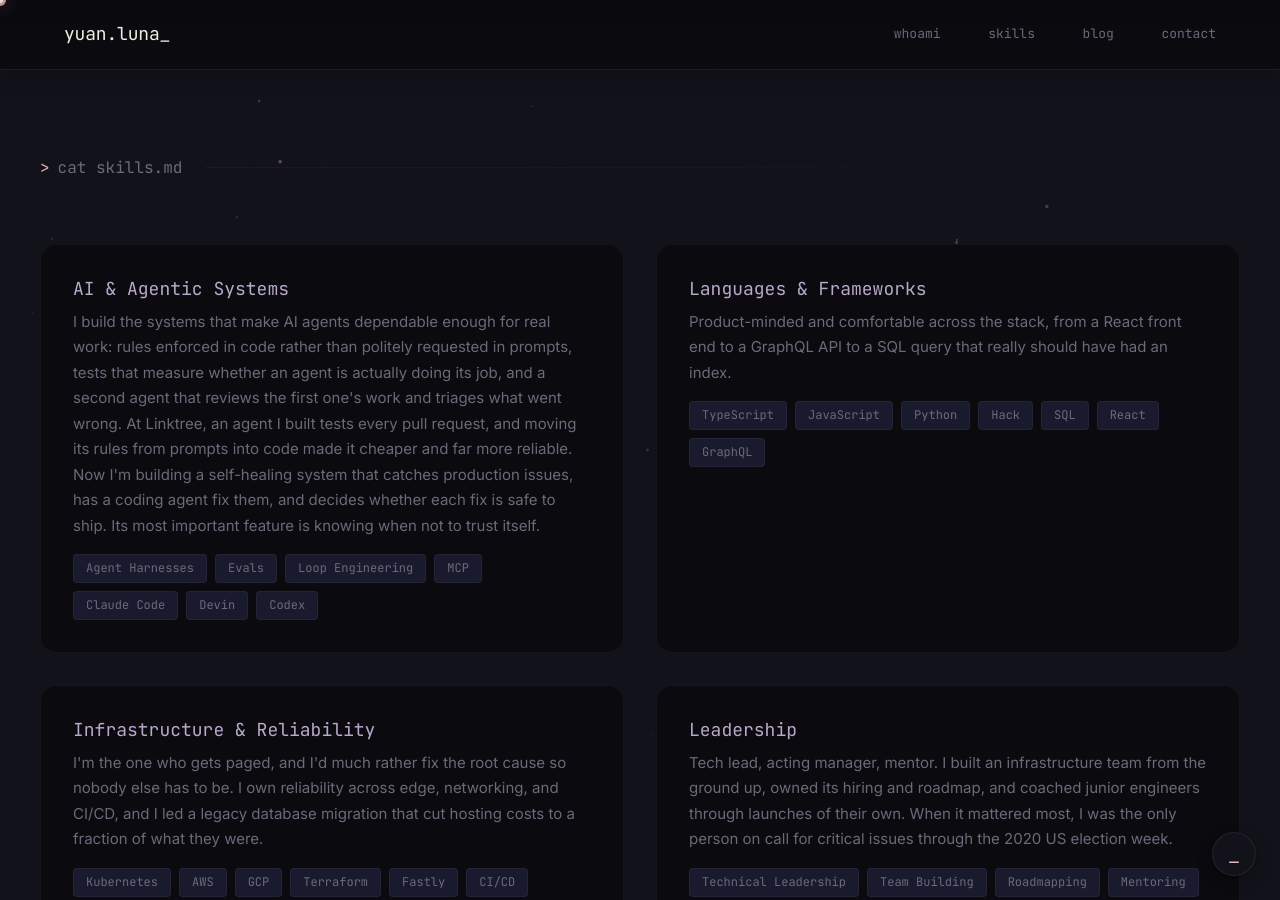
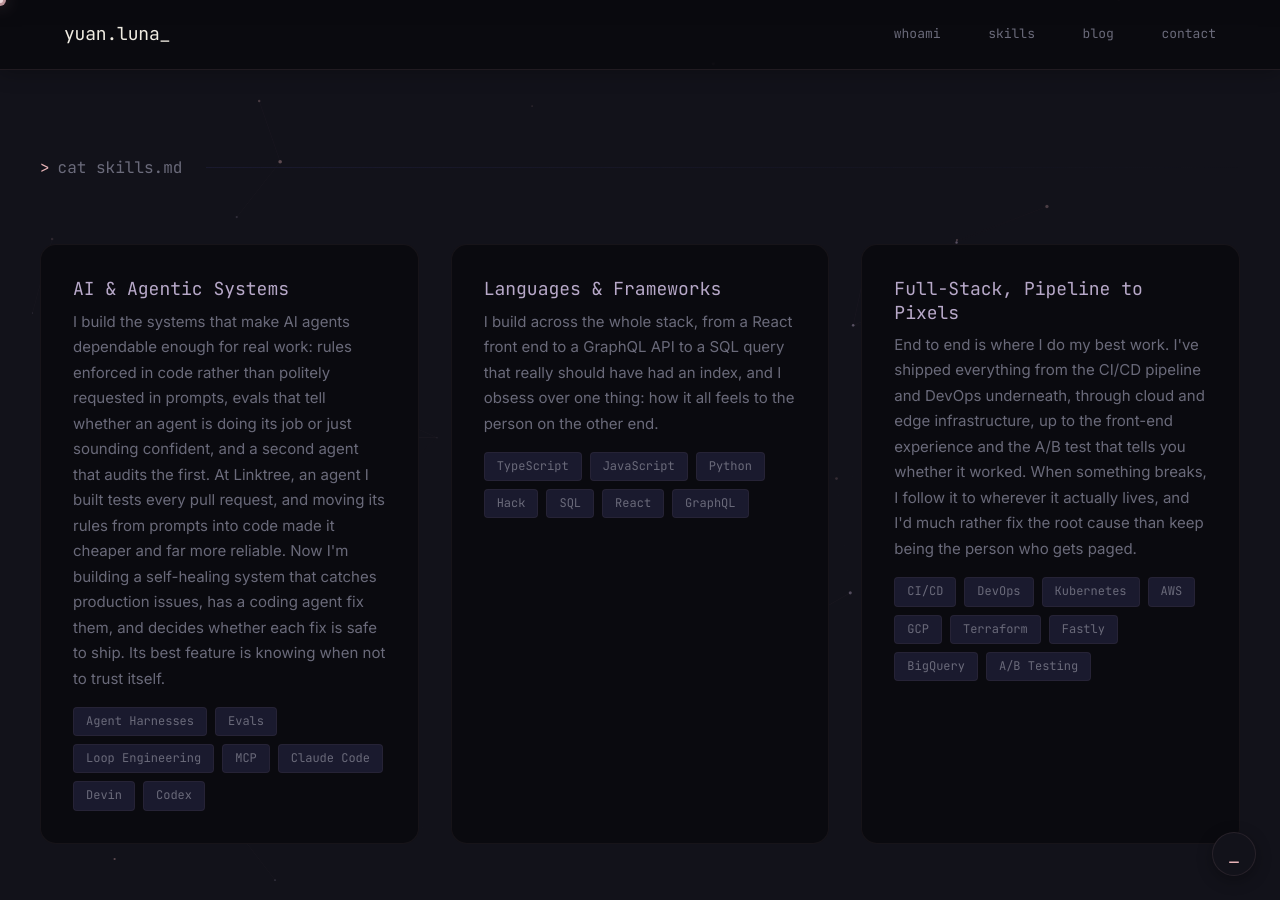
Before and after one commit to YuanFengLuna/yuanfengluna.github.io, a Jekyll site: the page built from index.markdown, in a window 1280 px wide and 900 px high, scrolled down 1569 px. Built offline with Jekyll 4.4.1, drawn with Linux system fonts in a browser that asks for light colours; some of the changed text lies outside the part shown.

Commit message:
feat: flashier skills copy, replace leadership with full-stack card
Co-Authored-By: Claude Sonnet 5 <noreply@anthropic.com>

```diff
--- a/assets/css/main.css
+++ b/assets/css/main.css
@@ -480,7 +480,7 @@ nav {
     max-width: var(--max-width);
     margin: 0 auto;
     display: grid;
-    grid-template-columns: repeat(auto-fit, minmax(420px, 1fr));
+    grid-template-columns: repeat(auto-fit, minmax(300px, 1fr));
     gap: var(--space-lg);
 }
 
--- a/assets/js/terminal.js
+++ b/assets/js/terminal.js
@@ -168,11 +168,8 @@
             writeLine('## Languages & Frameworks', 'info');
             writeLine('TypeScript, JavaScript, Python, Hack, SQL, React, GraphQL', 'muted');
             writeLine('', 'info');
-            writeLine('## Infrastructure & Reliability', 'info');
-            writeLine('Kubernetes, AWS, GCP, Terraform, Fastly, CI/CD', 'muted');
-            writeLine('', 'info');
-            writeLine('## Leadership', 'info');
-            writeLine('Tech lead, team building (0 to 7), mentoring', 'muted');
+            writeLine('## Full-Stack, Pipeline to Pixels', 'info');
+            writeLine('CI/CD, DevOps, Kubernetes, AWS, GCP, Fastly, A/B testing', 'muted');
         },
 
         'ping yuan': function () {
--- a/index.markdown
+++ b/index.markdown
@@ -72,7 +72,7 @@ layout: home
     <div class="skills-grid">
       <div class="skill-card reveal">
         <h3>AI &amp; Agentic Systems</h3>
-        <p>I build the systems that make AI agents dependable enough for real work: rules enforced in code rather than politely requested in prompts, tests that measure whether an agent is actually doing its job, and a second agent that reviews the first one's work and triages what went wrong. At Linktree, an agent I built tests every pull request, and moving its rules from prompts into code made it cheaper and far more reliable. Now I'm building a self-healing system that catches production issues, has a coding agent fix them, and decides whether each fix is safe to ship. Its most important feature is knowing when not to trust itself.</p>
+        <p>I build the systems that make AI agents dependable enough for real work: rules enforced in code rather than politely requested in prompts, evals that tell whether an agent is doing its job or just sounding confident, and a second agent that audits the first. At Linktree, an agent I built tests every pull request, and moving its rules from prompts into code made it cheaper and far more reliable. Now I'm building a self-healing system that catches production issues, has a coding agent fix them, and decides whether each fix is safe to ship. Its best feature is knowing when not to trust itself.</p>
         <div class="tech-tags">
           <span class="tech-tag">Agent Harnesses</span>
           <span class="tech-tag">Evals</span>
@@ -85,7 +85,7 @@ layout: home
       </div>
       <div class="skill-card reveal">
         <h3>Languages &amp; Frameworks</h3>
-        <p>Product-minded and comfortable across the stack, from a React front end to a GraphQL API to a SQL query that really should have had an index.</p>
+        <p>I build across the whole stack, from a React front end to a GraphQL API to a SQL query that really should have had an index, and I obsess over one thing: how it all feels to the person on the other end.</p>
         <div class="tech-tags">
           <span class="tech-tag">TypeScript</span>
           <span class="tech-tag">JavaScript</span>
@@ -97,28 +97,18 @@ layout: home
         </div>
       </div>
       <div class="skill-card reveal">
-        <h3>Infrastructure &amp; Reliability</h3>
-        <p>I'm the one who gets paged, and I'd much rather fix the root cause so nobody else has to be. I own reliability across edge, networking, and CI/CD, and I led a legacy database migration that cut hosting costs to a fraction of what they were.</p>
+        <h3>Full-Stack, Pipeline to Pixels</h3>
+        <p>End to end is where I do my best work. I've shipped everything from the CI/CD pipeline and DevOps underneath, through cloud and edge infrastructure, up to the front-end experience and the A/B test that tells you whether it worked. When something breaks, I follow it to wherever it actually lives, and I'd much rather fix the root cause than keep being the person who gets paged.</p>
         <div class="tech-tags">
+          <span class="tech-tag">CI/CD</span>
+          <span class="tech-tag">DevOps</span>
           <span class="tech-tag">Kubernetes</span>
           <span class="tech-tag">AWS</span>
           <span class="tech-tag">GCP</span>
           <span class="tech-tag">Terraform</span>
           <span class="tech-tag">Fastly</span>
-          <span class="tech-tag">CI/CD</span>
-          <span class="tech-tag">MySQL</span>
           <span class="tech-tag">BigQuery</span>
-        </div>
-      </div>
-      <div class="skill-card reveal">
-        <h3>Leadership</h3>
-        <p>Tech lead, acting manager, mentor. I built an infrastructure team from the ground up, owned its hiring and roadmap, and coached junior engineers through launches of their own. When it mattered most, I was the only person on call for critical issues through the 2020 US election week.</p>
-        <div class="tech-tags">
-          <span class="tech-tag">Technical Leadership</span>
-          <span class="tech-tag">Team Building</span>
-          <span class="tech-tag">Roadmapping</span>
-          <span class="tech-tag">Mentoring</span>
-          <span class="tech-tag">Incident Management</span>
+          <span class="tech-tag">A/B Testing</span>
         </div>
       </div>
     </div>
```
